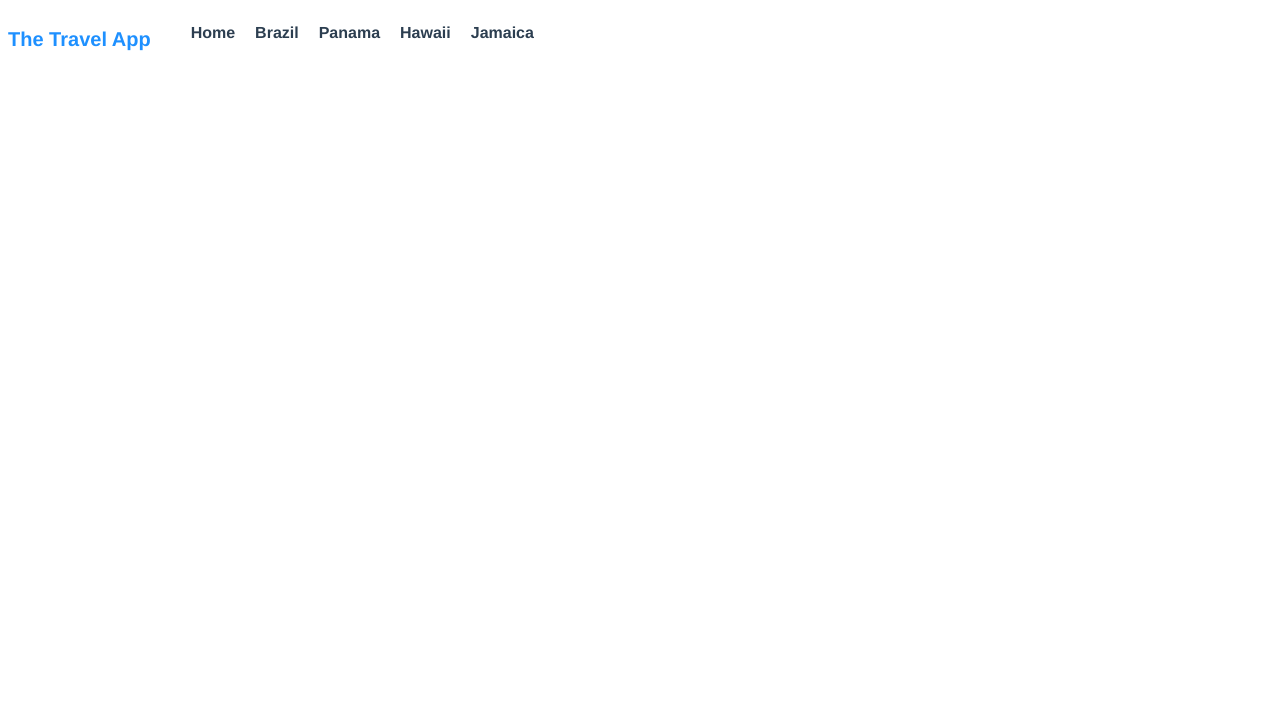
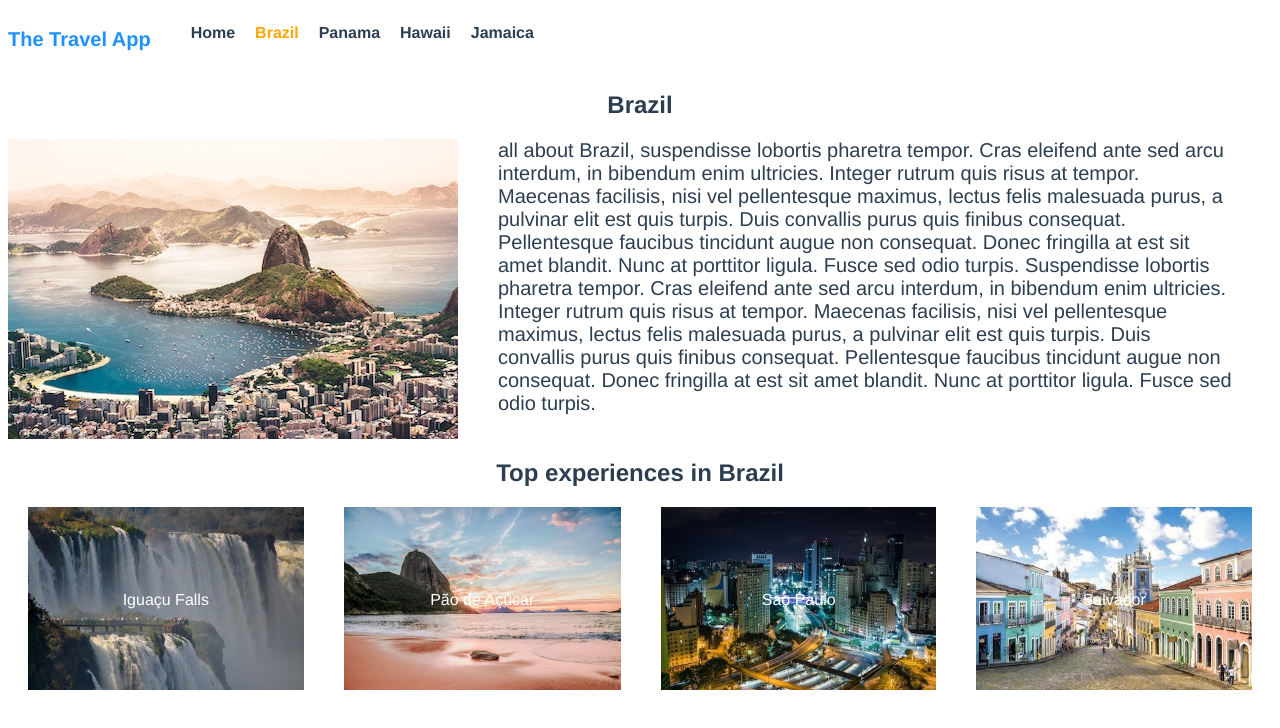
Before and after one commit to pjakimow/vuejs-travel-app, a Vue app: page /destination/brazil in a window 1280 px wide. Shown: the top 728 px of the page. Built offline with nearby package versions, Linux system fonts and the light colour scheme.

Commit message:
Add nested route to experiences details

```diff
--- a/src/router/index.js
+++ b/src/router/index.js
@@ -12,10 +12,18 @@
     props: true
   },
   {
-    path: "/details/:slug",
+    path: "/destination/:slug",
     name: "DestinationDetails",
     component: () => import(/* webpackChunkName: "DestinationDetails" */ "../views/DestinationDetails"),
-    props: true
+    props: true,
+    children: [
+      {
+        path: ":experienceSlug",
+        name: "experienceDetails",
+        props: true,
+        component:  () => import(/* webpackChunkName: "ExperienceDetails" */ "../views/ExperienceDetails")
+      }
+    ]
   }
 ];
 
--- a/src/views/DestinationDetails.vue
+++ b/src/views/DestinationDetails.vue
@@ -1,4 +1,5 @@
 <template>
+    <div>
         <section class="destination">
             <h1>{{ destination.name }}</h1>
             <div class="destination-details">
@@ -7,6 +8,22 @@
                 <p>{{destination.description}}</p>
             </div>
         </section>
+        <section class="experiences">
+            <h2>Top experiences in {{ destination.name }}</h2>
+            <div class="cards">
+                <div class="card" v-for="experience in destination.experiences"
+                     :key="experience.slug">
+                    <router-link
+                    :to="{name: 'experienceDetails', params: {experienceSlug: experience.slug}}">
+                        <img :src="require(`@/assets/${experience.image}`)"
+                             alt="experience.name">
+                        <span class="card__text">{{ experience.name }}</span>
+                    </router-link>
+                </div>
+            </div>
+            <router-view :key="$route.path"/>
+        </section>
+    </div>
 </template>
 
 <script>
@@ -50,4 +67,22 @@
   font-size: 20px;
   text-align: left;
 }
+.cards {
+    max-height: 200px;
+    display: flex;
+}
+.card {
+    padding: 0 20px;
+    position: relative;
+}
+.card__text{
+    position: absolute;
+    top: 50%;
+    left: 50%;
+    transform: translate(-50%, -50%);
+    color: white;
+    text-size: 25px;
+    text-weight: bold;
+    text-decoration: none;
+}
 </style>
--- /dev/null
+++ b/src/views/ExperienceDetails.vue
@@ -0,0 +1,57 @@
+<template>
+    <section>
+        <h1>Experiences</h1>
+        <h2>{{ experience.name }}</h2>
+        <div class="experience-details">
+            <img :src="require(`@/assets/${experience.image}`)" alt="experience.name">
+            <p>{{ experience.description }}</p>
+        </div>
+    </section>
+</template>
+
+<script>
+    import store from "../store";
+    export default {
+        name: "ExperienceDetails",
+        props: {
+            slug: {
+                type: String,
+                required: true
+            },
+            experienceSlug: {
+                type: String,
+                required: true
+            }
+        },
+        computed: {
+            destination() {
+                return store.destinations.find(
+                    destination => destination.slug === this.slug
+                )
+            },
+            experience() {
+                return this.destination.experiences.find(
+                    experience => experience.slug === this.experienceSlug
+                )
+            }
+        }
+    }
+</script>
+
+<style scoped>
+section {
+    margin-top: 150px;
+    height: auto;
+    width: 100%;
+    max-height: 400px;
+}
+.experience-details{
+    display: flex;
+    justify-content: space-between;
+}
+p {
+    margin: 0 40px;
+    font-size: 20px;
+    text-align: left;
+}
+</style>
```
Lines whose indentation alone changed are shown as unchanged.
